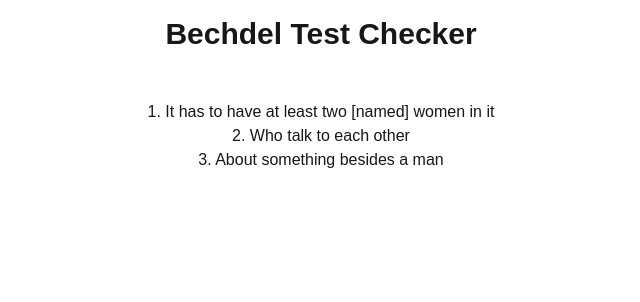
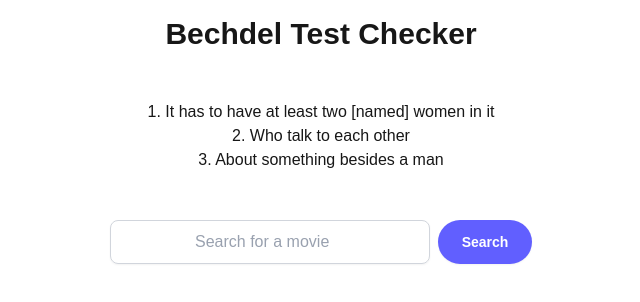
Before and after one commit to jacobadam/bechdel-wallace-test, a Next.js app: page / in a window 1280 px wide. Shown: the top 302 px of the page, without its empty margins (319-959 px from the left). Built offline with nearby package versions, Linux system fonts and the light colour scheme.

Commit message:
import searchBar

```diff
--- a/src/app/page.tsx
+++ b/src/app/page.tsx
@@ -1,3 +1,7 @@
+"use client";
+
+import SearchBar from "@/components/SearchBar";
+
 export default function Home() {
   return (
     <div>
@@ -9,6 +13,7 @@ export default function Home() {
         <li>2. Who talk to each other</li>
         <li>3. About something besides a man</li>
       </ol>
+      <SearchBar />
     </div>
   );
 }
```
